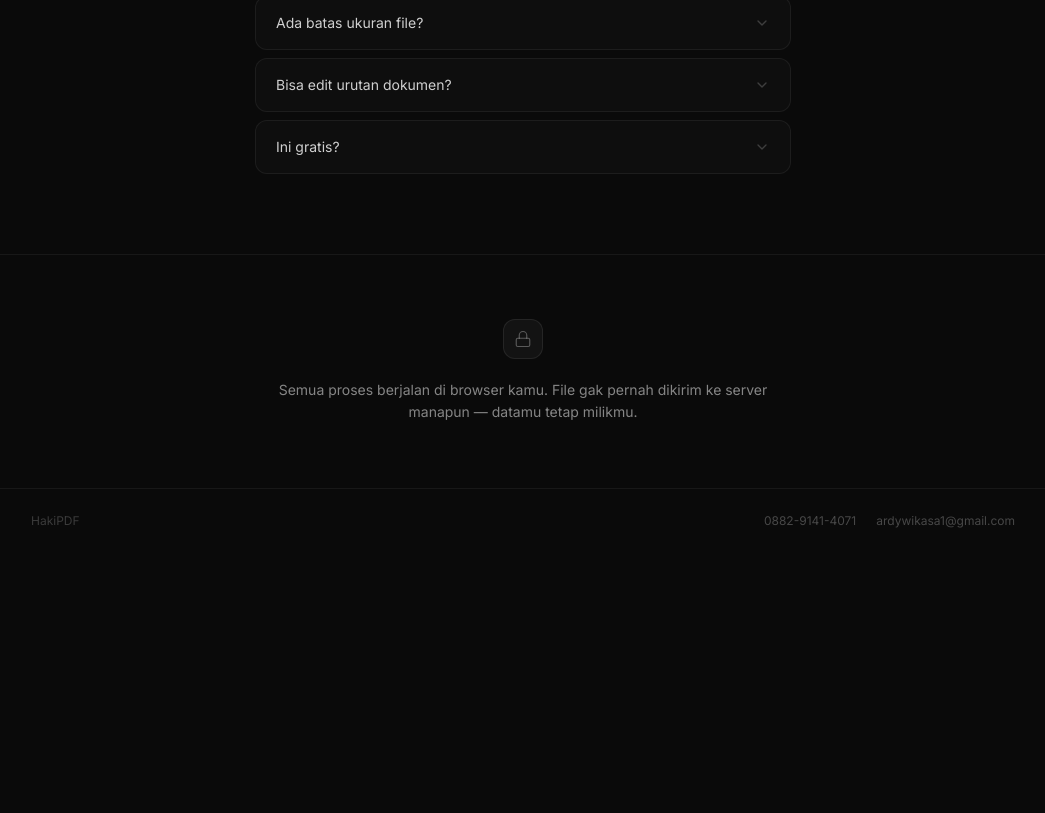
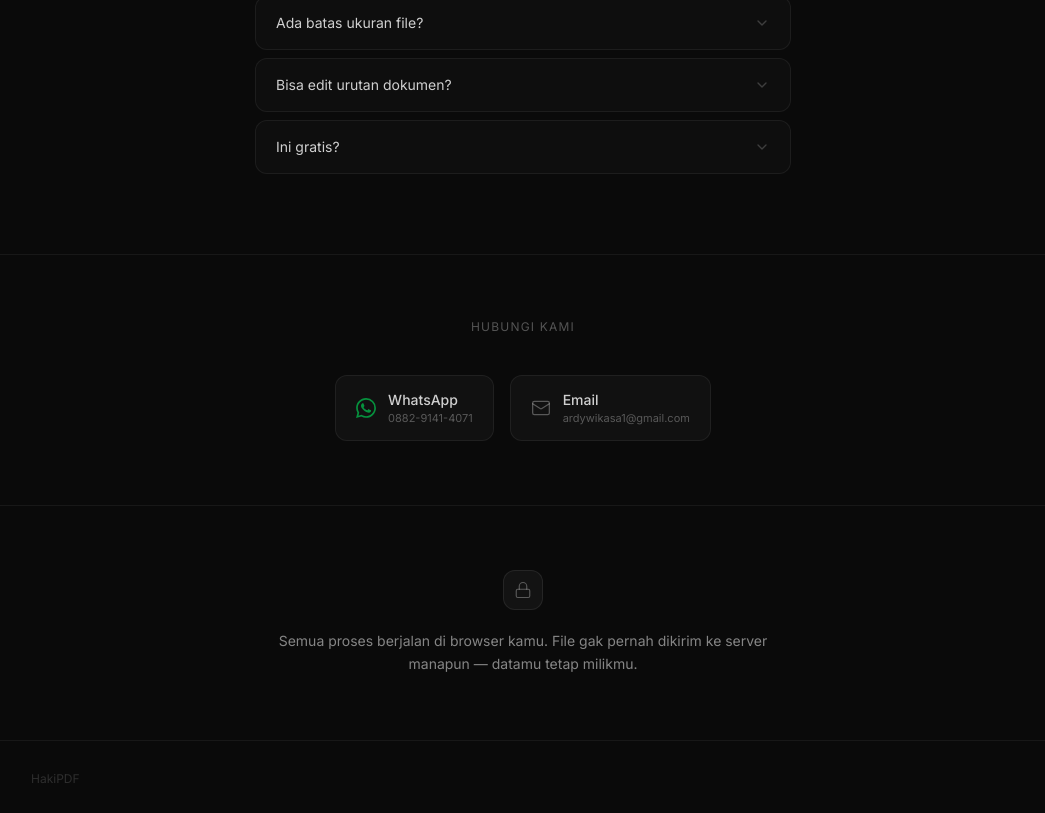
Before and after one commit to Stonepath-dotcom/wabot-hub, a Next.js app: page / in a window 1280 px wide. Shown: the part 1636-2449 px from the top of the page, without its empty margins (117-1162 px from the left). Before the commit the page ends 2189 px from the top, so only its background shows below. Built offline with nearby package versions, Linux system fonts and the light colour scheme.

Commit message:
476a8bbc-6d7b-4198-8172-2e802f980e80

```diff
--- a/src/app/page.tsx
+++ b/src/app/page.tsx
@@ -170,6 +170,42 @@
           </div>
         </section>
 
+        {/* contact */}
+        <section className="border-t border-white/[0.06] py-16">
+          <div className="max-w-5xl mx-auto px-5">
+            <p className="text-xs text-white/30 text-center uppercase tracking-widest mb-10">Hubungi Kami</p>
+            <div className="flex items-center justify-center gap-4">
+              <a
+                href="https://wa.me/6288291414071"
+                target="_blank"
+                rel="noopener noreferrer"
+                className="flex items-center gap-3 px-5 py-3.5 bg-white/[0.03] border border-white/[0.06] rounded-xl hover:bg-white/[0.06] hover:border-white/[0.1] transition-all group"
+              >
+                <svg width="20" height="20" viewBox="0 0 24 24" fill="none" className="text-green-500/70 group-hover:text-green-500 transition-colors">
+                  <path d="M17.472 14.382c-.297-.149-1.758-.867-2.03-.967-.273-.099-.471-.148-.67.15-.197.297-.767.966-.94 1.164-.173.199-.347.223-.644.075-.297-.15-1.255-.463-2.39-1.475-.883-.788-1.48-1.761-1.653-2.059-.173-.297-.018-.458.13-.606.134-.133.298-.347.446-.52.149-.174.198-.298.298-.497.099-.198.05-.371-.025-.52-.075-.149-.669-1.612-.916-2.207-.242-.579-.487-.5-.669-.51-.173-.008-.371-.01-.57-.01-.198 0-.52.074-.792.372-.272.297-1.04 1.016-1.04 2.479 0 1.462 1.065 2.875 1.213 3.074.149.198 2.096 3.2 5.077 4.487.709.306 1.262.489 1.694.625.712.227 1.36.195 1.871.118.571-.085 1.758-.719 2.006-1.413.248-.694.248-1.289.173-1.413-.074-.124-.272-.198-.57-.347m-5.421 7.403h-.004a9.87 9.87 0 01-5.031-1.378l-.361-.214-3.741.982.998-3.648-.235-.374a9.86 9.86 0 01-1.51-5.26c.001-5.45 4.436-9.884 9.888-9.884 2.64 0 5.122 1.03 6.988 2.898a9.825 9.825 0 012.893 6.994c-.003 5.45-4.437 9.884-9.885 9.884m8.413-18.297A11.815 11.815 0 0012.05 0C5.495 0 .16 5.335.157 11.892c0 2.096.547 4.142 1.588 5.945L.057 24l6.305-1.654a11.882 11.882 0 005.683 1.448h.005c6.554 0 11.89-5.335 11.893-11.893a11.821 11.821 0 00-3.48-8.413z" fill="currentColor" />
+                </svg>
+                <div>
+                  <p className="text-sm text-white/80 font-medium">WhatsApp</p>
+                  <p className="text-[11px] text-white/30">0882-9141-4071</p>
+                </div>
+              </a>
+              <a
+                href="mailto:ardywikasa1@gmail.com"
+                className="flex items-center gap-3 px-5 py-3.5 bg-white/[0.03] border border-white/[0.06] rounded-xl hover:bg-white/[0.06] hover:border-white/[0.1] transition-all group"
+              >
+                <svg width="20" height="20" viewBox="0 0 24 24" fill="none" stroke="currentColor" strokeWidth="1.5" strokeLinecap="round" strokeLinejoin="round" className="text-white/30 group-hover:text-white/50 transition-colors">
+                  <rect x="2" y="4" width="20" height="16" rx="2" />
+                  <path d="m22 7-8.97 5.7a1.94 1.94 0 0 1-2.06 0L2 7" />
+                </svg>
+                <div>
+                  <p className="text-sm text-white/80 font-medium">Email</p>
+                  <p className="text-[11px] text-white/30">ardywikasa1@gmail.com</p>
+                </div>
+              </a>
+            </div>
+          </div>
+        </section>
+
         {/* privacy */}
         <section className="border-t border-white/[0.06] py-16">
           <div className="max-w-5xl mx-auto px-5">
@@ -190,24 +226,8 @@
 
       {/* footer */}
       <footer className="border-t border-white/[0.06]">
-        <div className="max-w-5xl mx-auto px-5 py-6 flex flex-col sm:flex-row items-center justify-between gap-3">
-          <span className="text-xs text-white/20">HakiPDF</span>
-          <div className="flex items-center gap-5 text-xs text-white/25">
-            <a
-              href="https://wa.me/6288291414071"
-              target="_blank"
-              rel="noopener noreferrer"
-              className="hover:text-white/50 transition-colors"
-            >
-              0882-9141-4071
-            </a>
-            <a
-              href="mailto:ardywikasa1@gmail.com"
-              className="hover:text-white/50 transition-colors"
-            >
-              ardywikasa1@gmail.com
-            </a>
-          </div>
+        <div className="max-w-5xl mx-auto px-5 py-6">
+          <span className="text-xs text-white/15">HakiPDF</span>
         </div>
       </footer>
     </div>
```
